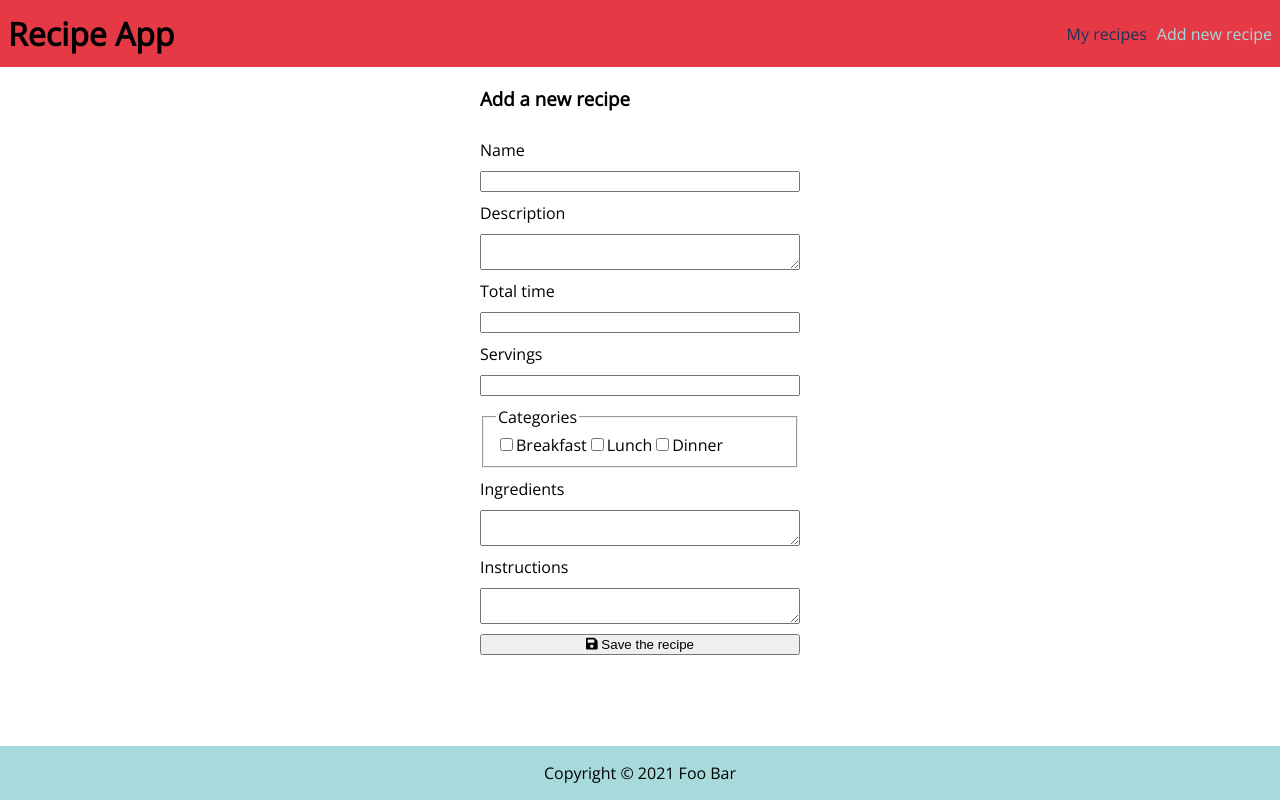
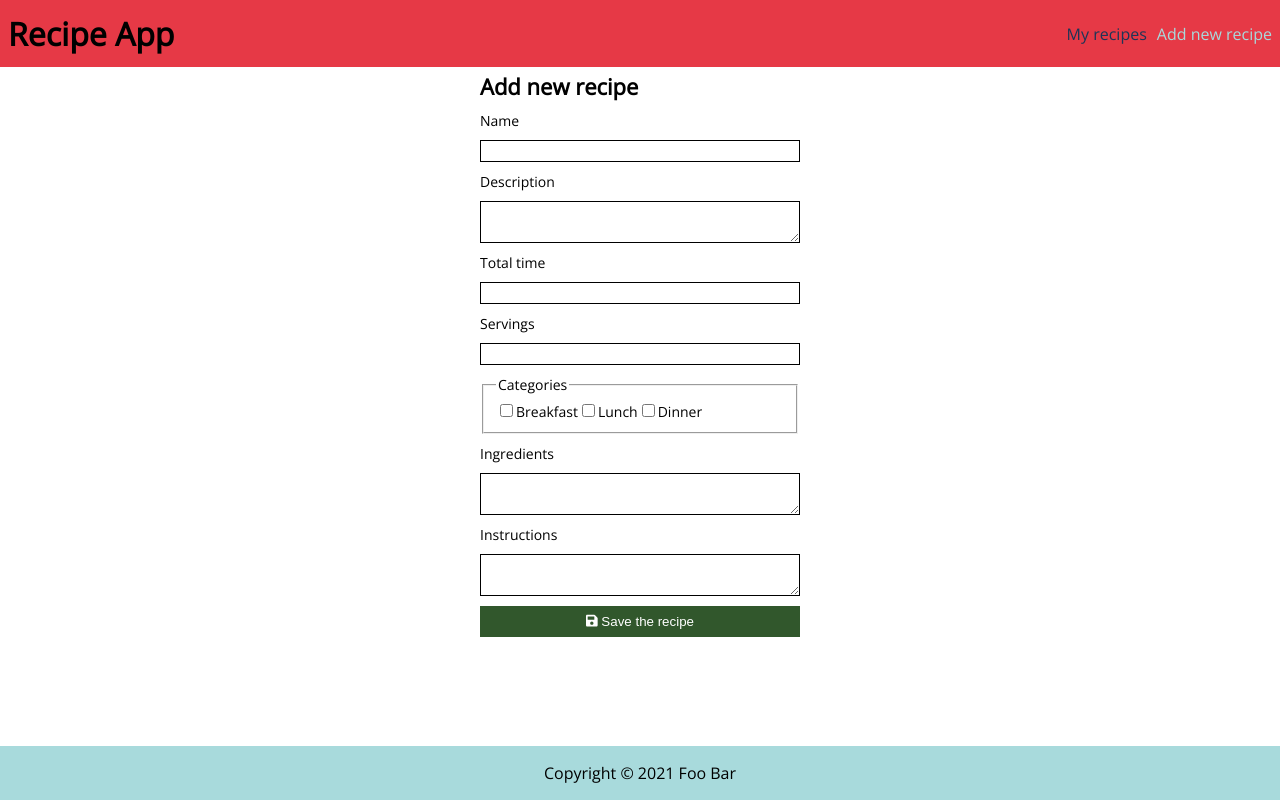
Before and after one commit to maksstepak/vue-recipe-app, a Vue app: page /recipes/new in a window 1280 px wide. Built offline with nearby package versions, Linux system fonts and the light colour scheme.

Commit message:
Style NewRecipe view

```diff
--- a/src/scss/_variables.scss
+++ b/src/scss/_variables.scss
@@ -5,5 +5,6 @@ $red: #E63946;
 $blue-light: #A8DADC;
 $blue: #457B9D;
 $blue-dark: #1D3557;
+$green: #31572C;
 
 $breakpoint-medium: 768px;
--- a/src/views/NewRecipe.vue
+++ b/src/views/NewRecipe.vue
@@ -1,48 +1,68 @@
 <template>
   <div>
     <form @submit.prevent="addRecipe(newRecipe)" class="form">
-      <h3>Add a new recipe</h3>
-      <label for="name">Name</label>
-      <input v-model="newRecipe.name" id="name" />
-      <label for="description">Description</label>
-      <textarea v-model="newRecipe.description" id="description"></textarea>
-      <label for="totalTime">Total time</label>
+      <h3 class="form__title">Add new recipe</h3>
+      <label for="name" class="form__label">Name</label>
+      <input v-model="newRecipe.name" id="name" class="form__input" />
+      <label for="description" class="form__label">Description</label>
+      <textarea
+        v-model="newRecipe.description"
+        id="description"
+        class="form__input"
+      ></textarea>
+      <label for="totalTime" class="form__label">Total time</label>
       <input
         v-model.number="newRecipe.totalTime"
         type="number"
         id="totalTime"
+        class="form__input"
       />
-      <label for="servings">Servings</label>
-      <input v-model.number="newRecipe.servings" type="number" id="servings" />
+      <label for="servings" class="form__label">Servings</label>
+      <input
+        v-model.number="newRecipe.servings"
+        type="number"
+        id="servings"
+        class="form__input"
+      />
       <fieldset>
-        <legend>Categories</legend>
+        <legend class="form__label">Categories</legend>
         <input
           type="checkbox"
           id="breakfast"
           value="Breakfast"
           v-model="newRecipe.categories"
         />
-        <label for="breakfast">Breakfast</label>
+        <label for="breakfast" class="form__label">Breakfast</label>
         <input
           type="checkbox"
           id="lunch"
           value="Lunch"
           v-model="newRecipe.categories"
         />
-        <label for="lunch">Lunch</label>
+        <label for="lunch" class="form__label">Lunch</label>
         <input
           type="checkbox"
           id="dinner"
           value="Dinner"
           v-model="newRecipe.categories"
         />
-        <label for="dinner">Dinner</label>
+        <label for="dinner" class="form__label">Dinner</label>
       </fieldset>
-      <label for="ingredients">Ingredients</label>
-      <textarea v-model="newRecipe.ingredients" id="ingredients"></textarea>
-      <label for="instructions">Instructions</label>
-      <textarea v-model="newRecipe.instructions" id="instructions"></textarea>
-      <button><font-awesome-icon icon="save" /> Save the recipe</button>
+      <label for="ingredients" class="form__label">Ingredients</label>
+      <textarea
+        v-model="newRecipe.ingredients"
+        id="ingredients"
+        class="form__input"
+      ></textarea>
+      <label for="instructions" class="form__label">Instructions</label>
+      <textarea
+        v-model="newRecipe.instructions"
+        id="instructions"
+        class="form__input"
+      ></textarea>
+      <button class="form__button">
+        <font-awesome-icon icon="save" /> Save the recipe
+      </button>
     </form>
   </div>
 </template>
@@ -72,11 +92,36 @@ export default {
 </script>
 
 <style lang="scss" scoped>
+@import "@/scss/_variables.scss";
+
 .form {
   display: flex;
   flex-direction: column;
   gap: 10px;
   max-width: 320px;
   margin: 0 auto;
+  padding: 4px 0;
+
+  &__title {
+    font-size: 22px;
+    margin: 0;
+  }
+
+  &__label {
+    font-size: 14px;
+  }
+
+  &__input {
+    font-family: inherit;
+    border: solid 1px $black;
+  }
+
+  &__button {
+    border: 0;
+    background: $green;
+    color: $white;
+    padding: 8px;
+    cursor: pointer;
+  }
 }
 </style>
```
